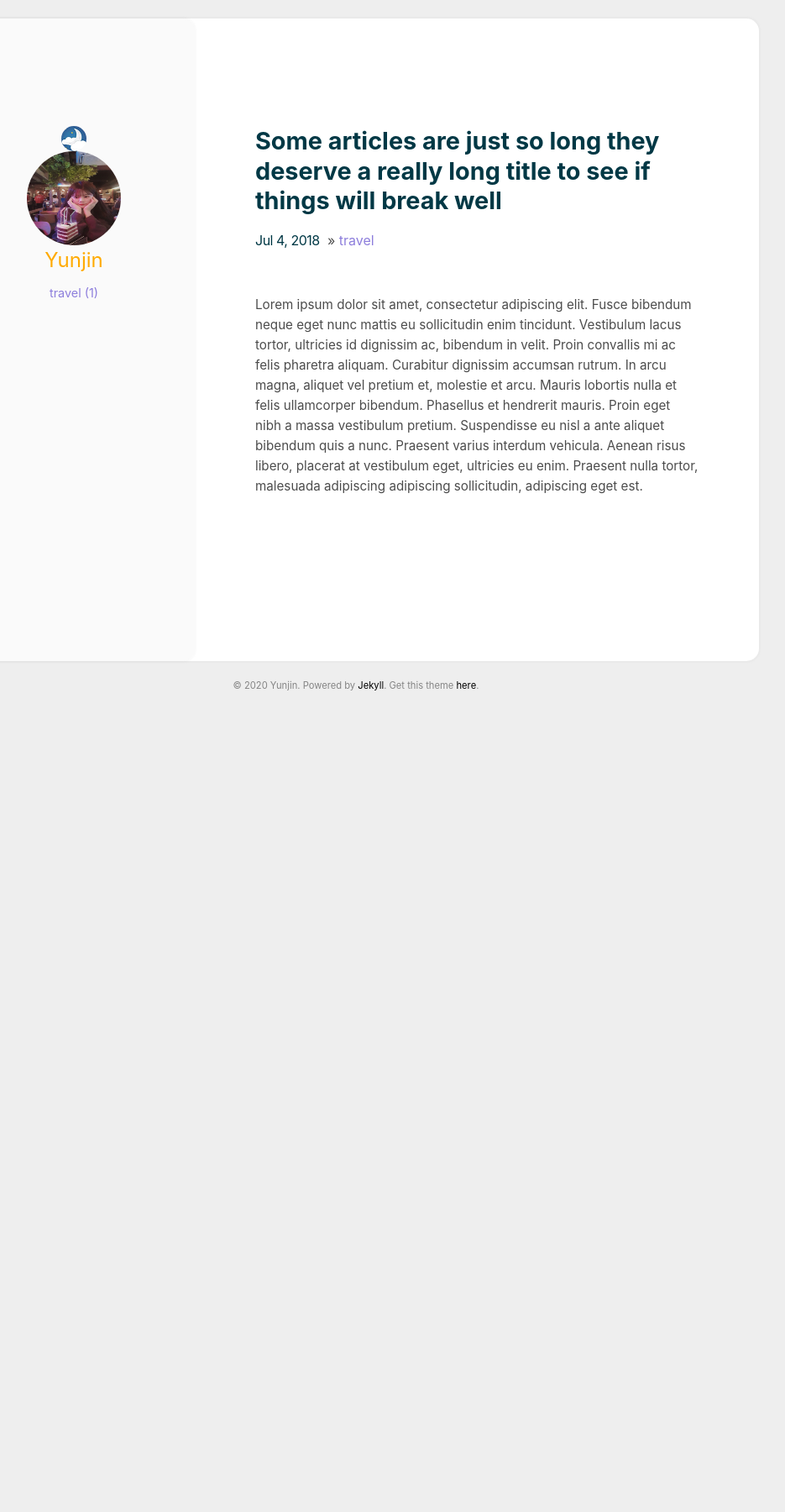
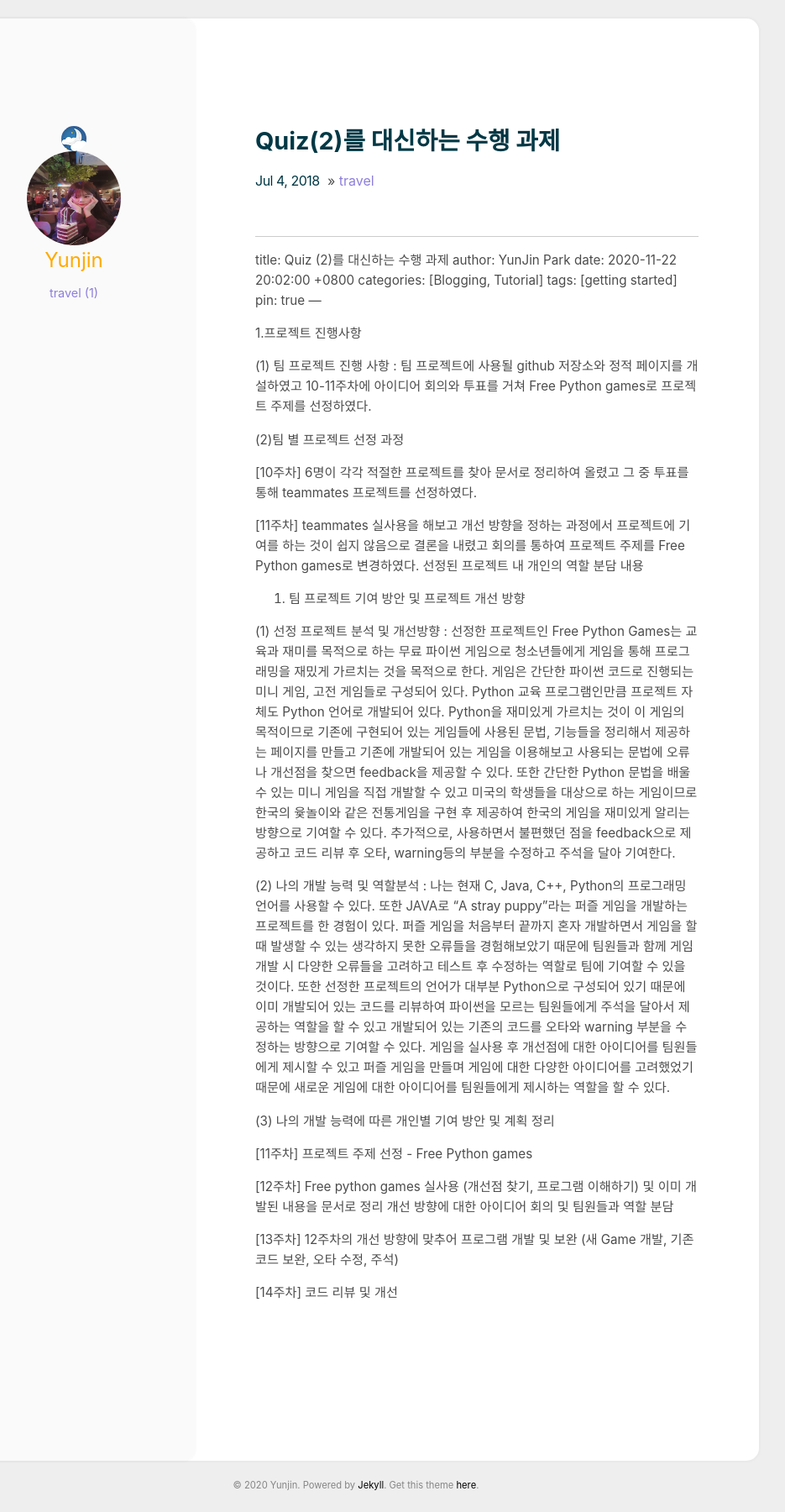
Before and after one commit to younjin0520/yunjin, a Jekyll site: the page built from _posts/2018-07-04-t1.md, in a window 1280 px wide. Shown: the whole page at 84% size, without its empty margins (216-1151 px from the left). Built offline with Jekyll 4.4.1, drawn with Linux system fonts in a browser that asks for light colours; before the commit the page ends 922 px from its top, so only the background shows below that.

Commit message:
Update 2018-07-04-t1.md

```diff
--- a/_posts/2018-07-04-t1.md
+++ b/_posts/2018-07-04-t1.md
@@ -1,7 +1,45 @@
 ---
-title: Some articles are just so long they deserve a really long title to see if things will break well
+title: Quiz(2)를 대신하는 수행 과제
 categories: [travel]
 comments: true
 ---
 
-Lorem ipsum dolor sit amet, consectetur adipiscing elit. Fusce bibendum neque eget nunc mattis eu sollicitudin enim tincidunt. Vestibulum lacus tortor, ultricies id dignissim ac, bibendum in velit. Proin convallis mi ac felis pharetra aliquam. Curabitur dignissim accumsan rutrum. In arcu magna, aliquet vel pretium et, molestie et arcu. Mauris lobortis nulla et felis ullamcorper bibendum. Phasellus et hendrerit mauris. Proin eget nibh a massa vestibulum pretium. Suspendisse eu nisl a ante aliquet bibendum quis a nunc. Praesent varius interdum vehicula. Aenean risus libero, placerat at vestibulum eget, ultricies eu enim. Praesent nulla tortor, malesuada adipiscing adipiscing sollicitudin, adipiscing eget est.
+---
+title: Quiz (2)를 대신하는 수행 과제
+author: YunJin Park
+date: 2020-11-22 20:02:00 +0800
+categories: [Blogging, Tutorial]
+tags: [getting started]
+pin: true
+---
+
+
+1.프로젝트 진행사항
+
+(1) 팀 프로젝트 진행 사항 : 팀 프로젝트에 사용될 github 저장소와 정적 페이지를 개설하였고 10-11주차에 아이디어 회의와 투표를 거쳐 Free Python games로 프로젝트 주제를 선정하였다.
+
+(2)팀 별 프로젝트 선정 과정
+
+[10주차] 6명이 각각 적절한 프로젝트를 찾아 문서로 정리하여 올렸고 그 중 투표를 통해 teammates 프로젝트를 선정하였다.
+
+[11주차] teammates 실사용을 해보고 개선 방향을 정하는 과정에서 프로젝트에 기여를 하는 것이 쉽지 않음으로 결론을 내렸고 회의를 통하여 프로젝트 주제를 Free Python games로 변경하였다.
+선정된 프로젝트 내 개인의 역할 분담 내용
+
+2. 팀 프로젝트 기여 방안 및 프로젝트 개선 방향
+
+(1) 선정 프로젝트 분석 및 개선방향 : 선정한 프로젝트인 Free Python Games는 교육과 재미를 목적으로 하는 무료 파이썬 게임으로 청소년들에게 게임을 통해 프로그래밍을 재밌게 가르치는 것을 목적으로 한다. 게임은 간단한 파이썬 코드로 진행되는 미니 게임, 고전 게임들로 구성되어 있다. Python 교육 프로그램인만큼 프로젝트 자체도 Python 언어로 개발되어 있다.
+Python을 재미있게 가르치는 것이 이 게임의 목적이므로 기존에 구현되어 있는 게임들에 사용된 문법, 기능들을 정리해서 제공하는 페이지를 만들고 기존에 개발되어 있는 게임을 이용해보고 사용되는 문법에 오류나 개선점을 찾으면 feedback을 제공할 수 있다. 또한 간단한 Python 문법을 배울 수 있는 미니 게임을 직접 개발할 수 있고 미국의 학생들을 대상으로 하는 게임이므로 한국의 윷놀이와 같은 전통게임을 구현 후 제공하여 한국의 게임을 재미있게 알리는 방향으로 기여할 수 있다. 추가적으로, 사용하면서 불편했던 점을 feedback으로 제공하고 코드 리뷰 후 오타, warning등의 부분을 수정하고 주석을 달아 기여한다.
+
+(2) 나의 개발 능력 및 역할분석 : 나는 현재 C, Java, C++, Python의 프로그래밍 언어를 사용할 수 있다. 또한 JAVA로 "A stray puppy"라는 퍼즐 게임을 개발하는 프로젝트를 한 경험이 있다.
+퍼즐 게임을 처음부터 끝까지 혼자 개발하면서 게임을 할 때 발생할 수 있는 생각하지 못한 오류들을 경험해보았기 때문에 팀원들과 함께 게임 개발 시 다양한 오류들을 고려하고 테스트 후 수정하는 역할로 팀에 기여할 수 있을 것이다. 또한 선정한 프로젝트의 언어가 대부분 Python으로 구성되어 있기 때문에 이미 개발되어 있는 코드를 리뷰하여 파이썬을 모르는 팀원들에게 주석을 달아서 제공하는 역할을 할 수 있고 개발되어 있는 기존의 코드를 오타와 warning 부분을 수정하는 방향으로 기여할 수 있다. 게임을 실사용 후 개선점에 대한 아이디어를 팀원들에게 제시할 수 있고 퍼즐 게임을 만들며 게임에 대한 다양한 아이디어를 고려했었기 때문에 새로운 게임에 대한 아이디어를 팀원들에게 제시하는 역할을 할 수 있다.
+
+(3)  나의 개발 능력에 따른 개인별 기여 방안 및 계획 정리
+
+[11주차] 프로젝트 주제 선정 - Free Python games
+
+[12주차] Free python games 실사용 (개선점 찾기, 프로그램 이해하기) 및 이미 개발된 내용을 문서로 정리
+         개선 방향에 대한 아이디어 회의 및 팀원들과 역할 분담
+
+[13주차] 12주차의 개선 방향에 맞추어 프로그램 개발 및 보완 (새 Game 개발, 기존 코드 보완, 오타 수정, 주석)
+
+[14주차] 코드 리뷰 및 개선
```
